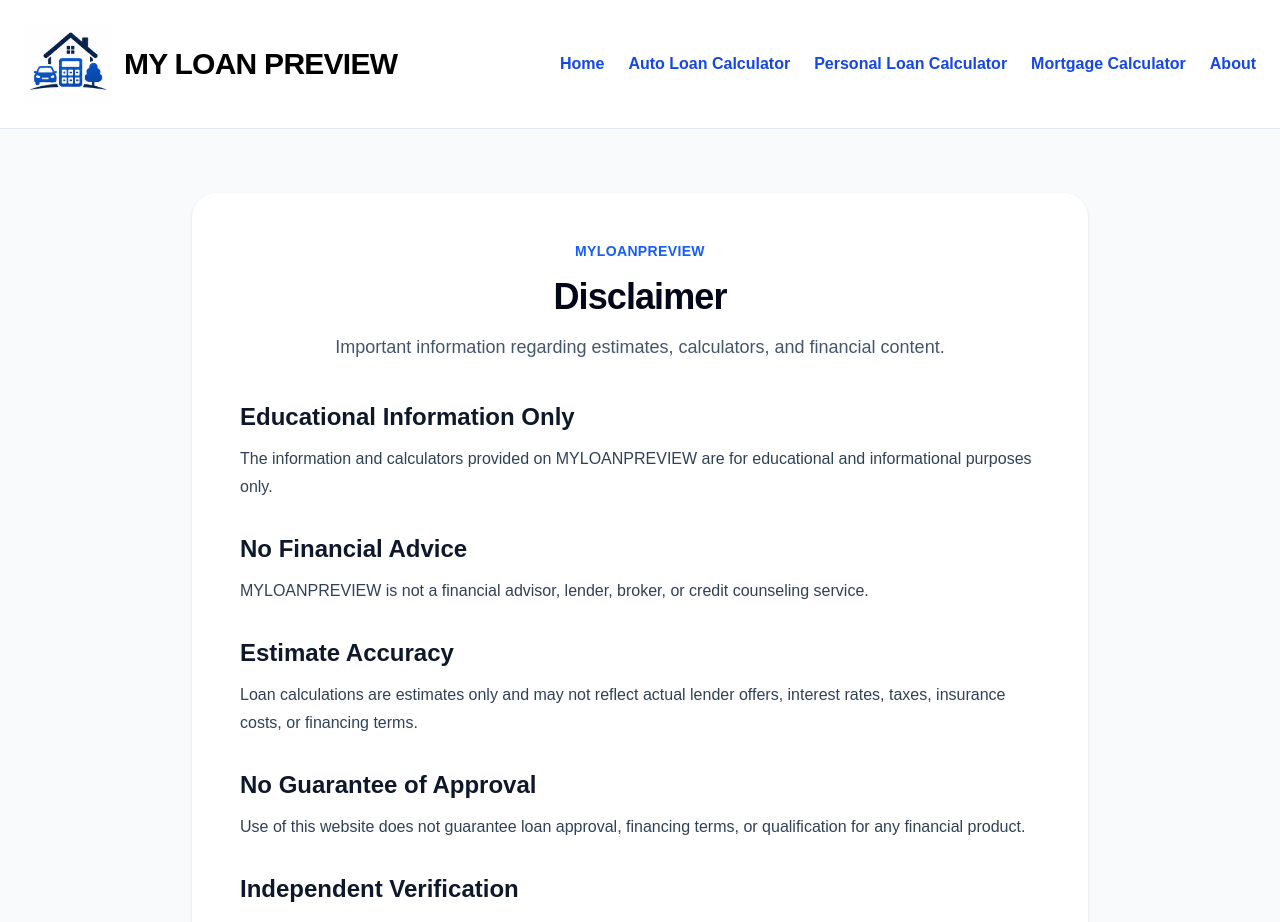
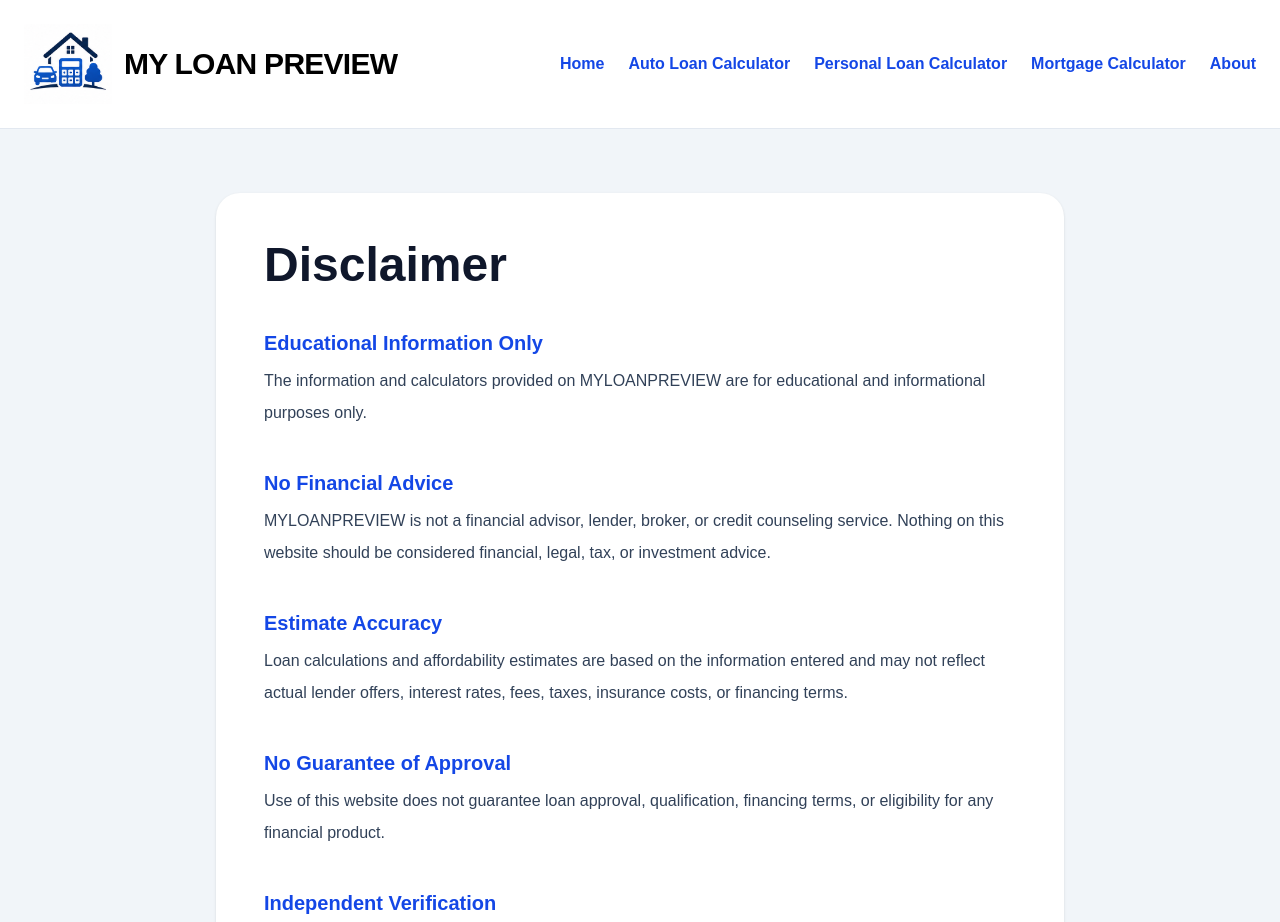
Before and after one commit to 39jorgegonzalez-lab/myloanpreview, a Next.js app: page /disclaimer in a window 1280 px wide. Shown: the top 922 px of the page. Built offline with nearby package versions, Linux system fonts and the light colour scheme.

Commit message:
Updated calculators, navbar consistency, disclaimer page, and site improvements

```diff
--- a/app/about/page.tsx
+++ b/app/about/page.tsx
@@ -18,7 +18,7 @@ export default function AboutPage() {
           <div className="space-y-10">
 
             <section>
-              <h2 className="text-2xl font-semibold text-blue-700 mb-4">
+              <h2 className="text-xl font-semibold text-blue-700 mb-4">
                 Our Mission
               </h2>
 
@@ -36,7 +36,7 @@ export default function AboutPage() {
             </section>
 
             <section>
-              <h2 className="text-2xl font-semibold text-blue-700 mb-4">
+              <h2 className="text-xl font-semibold text-blue-700 mb-4">
                 Educational Purpose
               </h2>
 
@@ -53,7 +53,7 @@ export default function AboutPage() {
             </section>
 
             <section>
-              <h2 className="text-2xl font-semibold text-blue-700 mb-4">
+              <h2 className="text-xl font-semibold text-blue-700 mb-4">
                 What We Offer
               </h2>
 
@@ -68,7 +68,7 @@ export default function AboutPage() {
             </section>
 
             <section>
-              <h2 className="text-2xl font-semibold text-blue-700 mb-4">
+              <h2 className="text-xl font-semibold text-blue-700 mb-4">
                 Transparency
               </h2>
 
--- a/app/credit-score-loan-estimate/layout.tsx
+++ b/app/credit-score-loan-estimate/layout.tsx
@@ -1,65 +1,7 @@
-import type { Metadata } from "next";
-import { Inter } from "next/font/google";
-import "../globals.css";
-import Navbar from "../components/layout/Navbar";
-import Footer from "../components/layout/Footer";
-
-const inter = Inter({ subsets: ["latin"] });
-
-export const metadata: Metadata = {
-  title: {
-    default: "MYLOANPREVIEW | Loan Calculators & Payment Estimate Tools",
-    template: "%s | MYLOANPREVIEW",
-  },
-  description:
-    "Use free loan calculators and estimate tools to preview possible monthly payments, affordability, debt-to-income ratios, and credit-score-based loan scenarios.",
-  metadataBase: new URL("https://myloanpreview.com"),
-  alternates: {
-    canonical: "https://myloanpreview.com",
-  },
-  openGraph: {
-    title: "MYLOANPREVIEW | Loan Calculators & Payment Estimate Tools",
-    description:
-      "Preview possible loan payments, affordability ranges, and borrowing scenarios with free educational calculators.",
-    url: "https://myloanpreview.com",
-    siteName: "MYLOANPREVIEW",
-    type: "website",
-  },
-  twitter: {
-    card: "summary_large_image",
-    title: "MYLOANPREVIEW",
-    description:
-      "Free educational loan calculators and payment estimate tools.",
-  },
-};
-
-export default function RootLayout({
+export default function CreditScoreLoanEstimateLayout({
   children,
 }: {
   children: React.ReactNode;
 }) {
-  const organizationSchema = {
-    "@context": "https://schema.org",
-    "@type": "Organization",
-    name: "MYLOANPREVIEW",
-    url: "https://myloanpreview.com",
-    description:
-      "Educational loan calculators and financial estimate tools.",
-  };
-
-  return (
-    <html lang="en">
-      <body className={`${inter.className} bg-slate-50 text-slate-900`}>
-        <script
-          type="application/ld+json"
-          dangerouslySetInnerHTML={{
-            __html: JSON.stringify(organizationSchema),
-          }}
-        />
-        <Navbar />
-        <main>{children}</main>
-        <Footer />
-      </body>
-    </html>
-  );
+  return <>{children}</>;
 }
--- a/app/disclaimer/page.tsx
+++ b/app/disclaimer/page.tsx
@@ -5,85 +5,92 @@ export default function DisclaimerPage() {
   return (
     <>
       <Navbar />
-    <main className="bg-slate-50 py-16">
-      <div className="mx-auto max-w-4xl rounded-3xl bg-white p-8 shadow-sm md:p-12">
 
-        <div className="mb-10 text-center">
-          <p className="text-sm font-semibold uppercase tracking-wide text-blue-600">
-            MYLOANPREVIEW
-          </p>
-
-          <h1 className="mt-4 text-4xl font-extrabold tracking-tight text-slate-950">
+      <main className="min-h-screen bg-slate-100 py-16">
+        <div className="max-w-4xl mx-auto px-6">
+          <div className="bg-white rounded-3xl shadow-sm p-8 md:p-12">
+            <h1 className="text-5xl font-bold text-slate-900 mb-10">
               Disclaimer
             </h1>
 
-          <p className="mt-4 text-lg text-slate-600">
-            Important information regarding estimates, calculators, and financial content.
+            <div className="space-y-10">
+              <div>
+                <h2 className="text-xl font-bold text-blue-700 mb-2">
+                  Educational Information Only
+                </h2>
+
+                <p className="text-slate-700 leading-8">
+                  The information and calculators provided on MYLOANPREVIEW are
+                  for educational and informational purposes only.
                 </p>
               </div>
 
-        <div className="space-y-8 text-slate-700">
-
-          <section>
-            <h2 className="text-2xl font-bold text-slate-900">
-              Educational Information Only
-            </h2>
-
-            <p className="mt-3 leading-7">
-              The information and calculators provided on MYLOANPREVIEW are for
-              educational and informational purposes only.
-            </p>
-          </section>
-
-          <section>
-            <h2 className="text-2xl font-bold text-slate-900">
+              <div>
+                <h2 className="text-xl font-bold text-blue-700 mb-2">
                   No Financial Advice
                 </h2>
 
-            <p className="mt-3 leading-7">
-              MYLOANPREVIEW is not a financial advisor, lender, broker, or credit
-              counseling service.
+                <p className="text-slate-700 leading-8">
+                  MYLOANPREVIEW is not a financial advisor, lender, broker, or
+                  credit counseling service. Nothing on this website should be
+                  considered financial, legal, tax, or investment advice.
                 </p>
-          </section>
+              </div>
 
-          <section>
-            <h2 className="text-2xl font-bold text-slate-900">
+              <div>
+                <h2 className="text-xl font-bold text-blue-700 mb-2">
                   Estimate Accuracy
                 </h2>
 
-            <p className="mt-3 leading-7">
-              Loan calculations are estimates only and may not reflect actual lender
-              offers, interest rates, taxes, insurance costs, or financing terms.
+                <p className="text-slate-700 leading-8">
+                  Loan calculations and affordability estimates are based on the
+                  information entered and may not reflect actual lender offers,
+                  interest rates, fees, taxes, insurance costs, or financing
+                  terms.
                 </p>
-          </section>
+              </div>
 
-          <section>
-            <h2 className="text-2xl font-bold text-slate-900">
+              <div>
+                <h2 className="text-xl font-bold text-blue-700 mb-2">
                   No Guarantee of Approval
                 </h2>
 
-            <p className="mt-3 leading-7">
-              Use of this website does not guarantee loan approval, financing terms,
-              or qualification for any financial product.
+                <p className="text-slate-700 leading-8">
+                  Use of this website does not guarantee loan approval,
+                  qualification, financing terms, or eligibility for any
+                  financial product.
                 </p>
-          </section>
+              </div>
 
-          <section>
-            <h2 className="text-2xl font-bold text-slate-900">
+              <div>
+                <h2 className="text-xl font-bold text-blue-700 mb-2">
                   Independent Verification
                 </h2>
 
-            <p className="mt-3 leading-7">
-              Users should independently verify financial information and consult
-              qualified professionals before making financial decisions.
+                <p className="text-slate-700 leading-8">
+                  Users should independently verify financial information and
+                  consult qualified professionals before making financial
+                  decisions.
                 </p>
-          </section>
+              </div>
 
+              <div>
+                <h2 className="text-xl font-bold text-blue-700 mb-2">
+                  Third-Party Information
+                </h2>
+
+                <p className="text-slate-700 leading-8">
+                  MYLOANPREVIEW may reference information from third-party
+                  sources. We do not guarantee the accuracy, completeness, or
+                  timeliness of information provided by third parties.
+                </p>
+              </div>
+            </div>
           </div>
         </div>
       </main>
+
       <Footer />
-
     </>
   );
 }
```
Also changed, not shown: app/car-affordability-calculator/page.tsx (+11 -55 lines), app/credit-score-loan-estimate/page.tsx (+11 -55 lines), app/debt-to-income-calculator/page.tsx (+13 -57 lines), app/monthly-payment-calculator/page.tsx (+36 -32 lines). Lines whose indentation alone changed are shown as unchanged.
